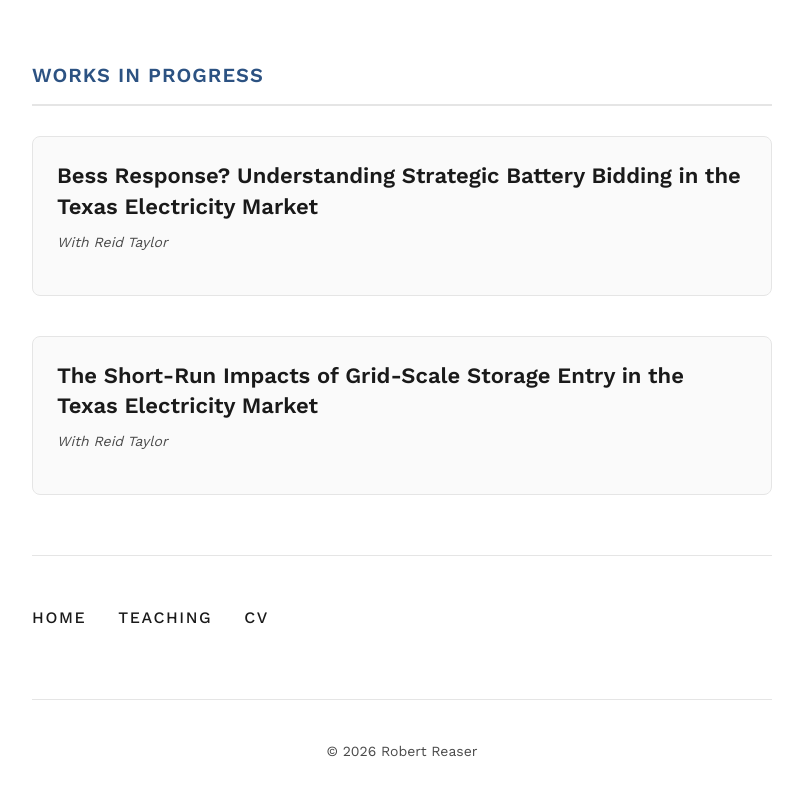
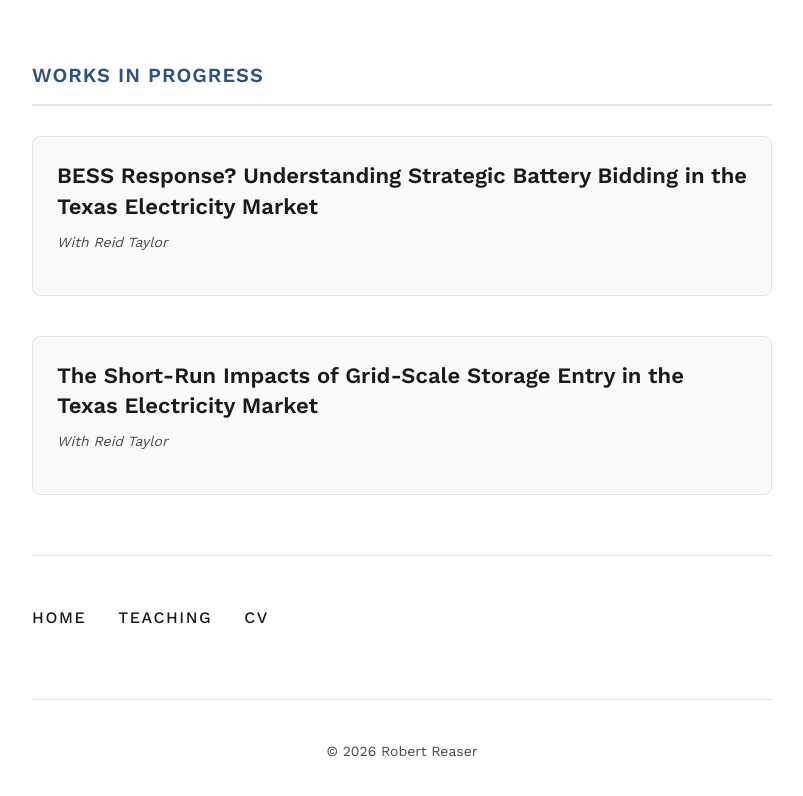
Before and after one commit to rreaser/rreaser, a plain HTML site: page research.html in a window 1280 px wide. Shown: the part 779-1575 px from the top of the page, without its empty margins (238-1041 px from the left). Drawn offline with nearby package versions, Linux system fonts and the light colour scheme.

Commit message:
Fix capitalization in paper title

```diff
--- a/research.html
+++ b/research.html
@@ -35,7 +35,7 @@
             <h2 class="section-title">Works in Progress</h2>
 
             <div class="paper">
-                <h3 class="paper-title">Bess Response? Understanding Strategic Battery Bidding in the Texas Electricity Market</h3>
+                <h3 class="paper-title">BESS Response? Understanding Strategic Battery Bidding in the Texas Electricity Market</h3>
                 <p class="paper-meta">With Reid Taylor</p>
             </div>
 
```
